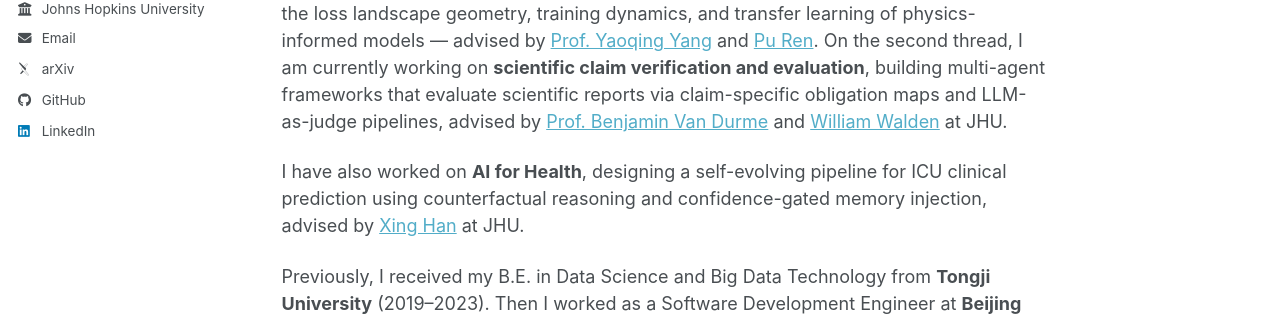
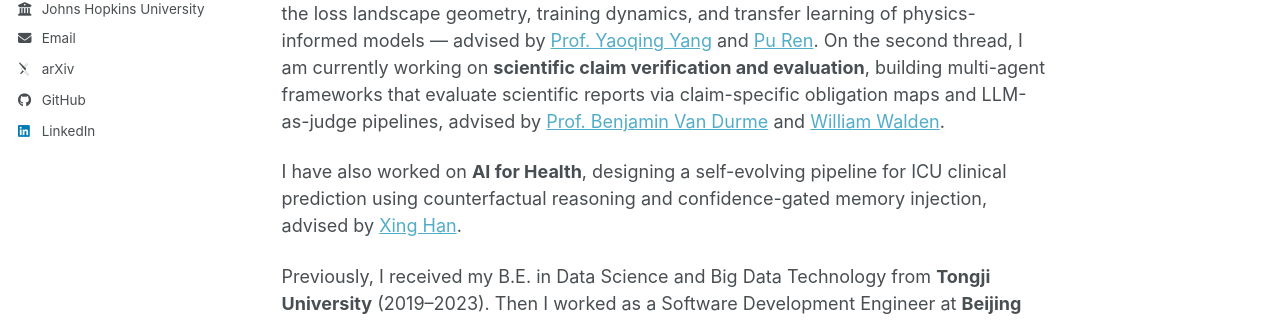
Before and after one commit to leastima/leastima.github.io, a Jekyll site: the page built from _pages/about.md, in a window 1280 px wide and 900 px high. Shown: the part 406-726 px from the top of the window. Built offline with Jekyll 4.4.1, drawn with Linux system fonts in a browser that asks for light colours; some web fonts are replaced; a script bundle is joined from its source files by our own code; library files that are not in the unit come from our copies.

Commit message:
update school

```diff
--- a/_pages/about.md
+++ b/_pages/about.md
@@ -13,9 +13,9 @@ I am a Master's student in Data Science (MSE) at the **Department of Applied Mat
 
 Generally, I'm curious about what phenomena are common across different kinds of models, why these phenomena happen and how I can affect them in various ways. My research broadly falls under **AI for Science**, with two threads: understanding how and why ML models behave the way they do in scientific settings, and building systems that can reason over scientific knowledge.
 
-On the first thread, I have worked on **Scientific Machine Learning (SciML)** — specifically the loss landscape geometry, training dynamics, and transfer learning of physics-informed models — advised by [Prof. Yaoqing Yang](https://web.cs.dartmouth.edu/people/yaoqing-yang) and [Pu Ren](https://paulpuren.github.io/). On the second thread, I am currently working on **scientific claim verification and evaluation**, building multi-agent frameworks that evaluate scientific reports via claim-specific obligation maps and LLM-as-judge pipelines, advised by [Prof. Benjamin Van Durme](https://cs.jhu.edu/~vandurme/) and [William Walden](https://wgantt.github.io/personal-website/) at JHU.
+On the first thread, I have worked on **Scientific Machine Learning (SciML)** — specifically the loss landscape geometry, training dynamics, and transfer learning of physics-informed models — advised by [Prof. Yaoqing Yang](https://web.cs.dartmouth.edu/people/yaoqing-yang) and [Pu Ren](https://paulpuren.github.io/). On the second thread, I am currently working on **scientific claim verification and evaluation**, building multi-agent frameworks that evaluate scientific reports via claim-specific obligation maps and LLM-as-judge pipelines, advised by [Prof. Benjamin Van Durme](https://cs.jhu.edu/~vandurme/) and [William Walden](https://wgantt.github.io/personal-website/).
 
-I have also worked on **AI for Health**, designing a self-evolving pipeline for ICU clinical prediction using counterfactual reasoning and confidence-gated memory injection, advised by [Xing Han](https://aaronhan223.github.io/) at JHU.
+I have also worked on **AI for Health**, designing a self-evolving pipeline for ICU clinical prediction using counterfactual reasoning and confidence-gated memory injection, advised by [Xing Han](https://aaronhan223.github.io/).
 
 Previously, I received my B.E. in Data Science and Big Data Technology from **Tongji University** (2019–2023). Then I worked as a Software Development Engineer at **Beijing Dajia Internet Information Technology (Kuaishou)** (2023–2025), where I built performance analysis tools and maintained a JS container for large-scale mobile systems.
 
```
Also changed, not shown: lead_ebu.jpg (added), money.jpg (added), 1 other file.
